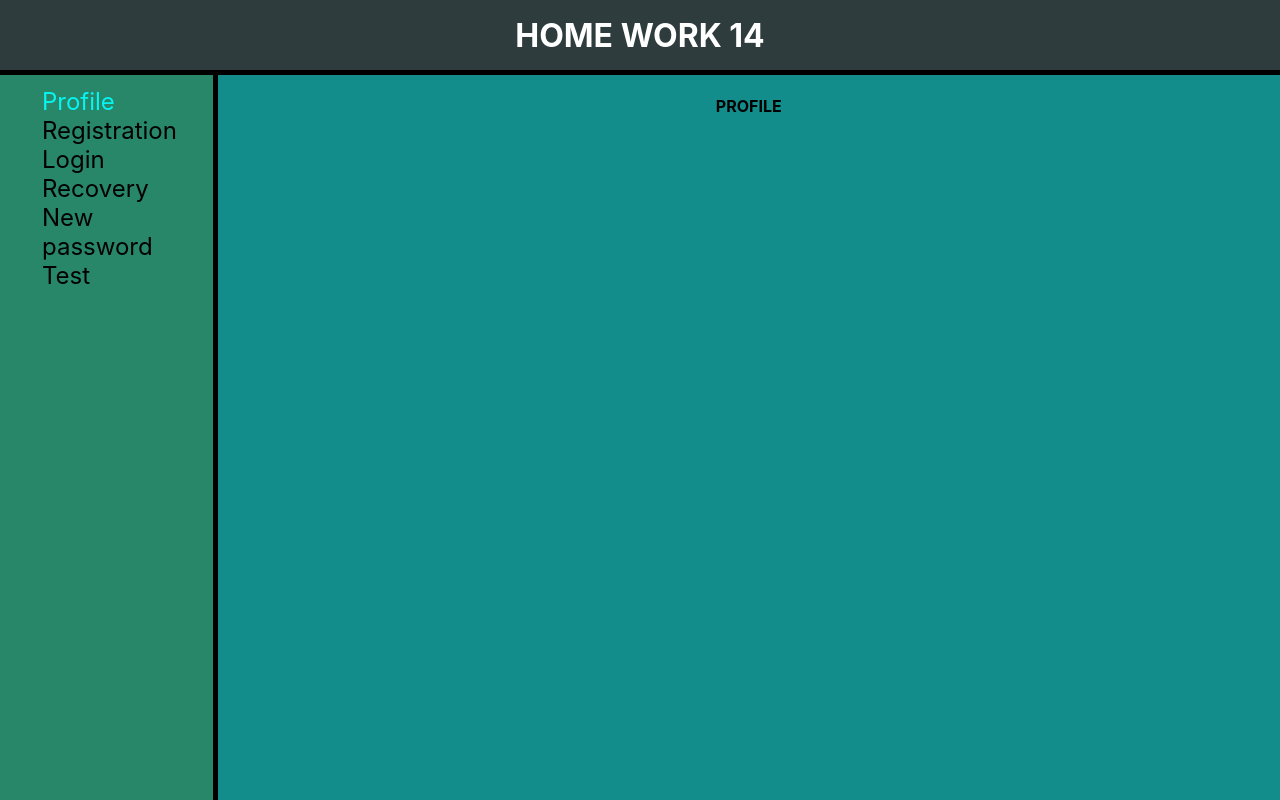
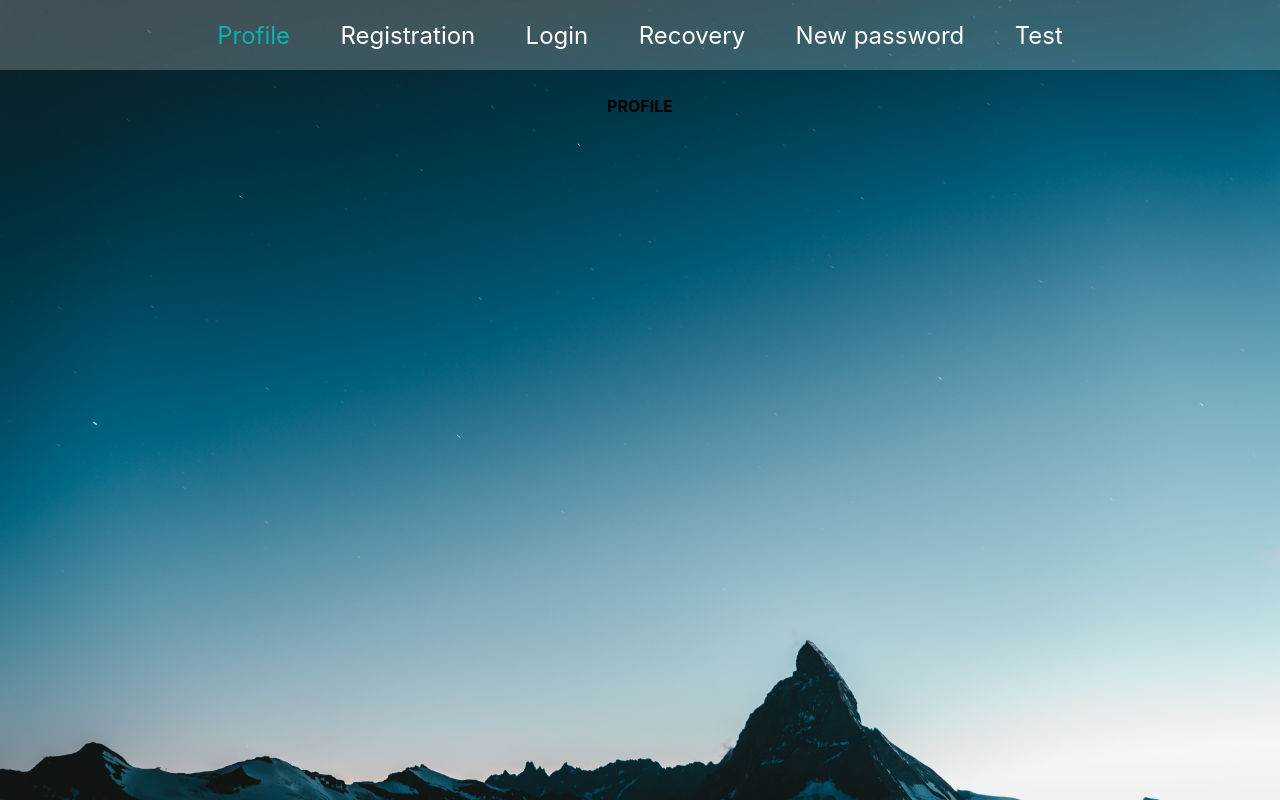
Before and after one commit to Rumata-SL/Learning-cards, a React (Create React App) app: page /profile/#/profile/ in a window 1280 px wide. Built offline with nearby package versions, Linux system fonts and the light colour scheme.

Commit message:
added background image

```diff
--- a/src/App.css
+++ b/src/App.css
@@ -10,11 +10,11 @@
     grid-gap: 5px;
     grid-template-areas:
     "h h"
-    "n c";
+    "c c";
 }
 
 .app-wrapper {
     grid-area: c;
-    background-color: rgba(32, 240, 237, 0.59);
+    /*background-color: rgb(255, 255, 255);*/
     text-align: center;
 }
--- a/src/App.tsx
+++ b/src/App.tsx
@@ -1,7 +1,7 @@
 import './App.css';
 import React from 'react';
 import {PATH} from "./enum/path";
-import {Nav} from "./components/nav/Nav";
+// import {Nav} from "./components/nav/Nav";
 import {Login} from "./components/login/Login";
 import {Header} from "./components/header/Header";
 import {Profile} from "./components/profile/Profile";
@@ -16,7 +16,7 @@ function App() {
   return (
     <div className="app">
         <Header/>
-        <Nav/>
+        {/*<Nav/>*/}
         <div className="app-wrapper">
             <Routes>
                 <Route path={'/'} element={<Navigate to={PATH.PROFILE}/>}/>
--- a/src/components/header/Header.module.css
+++ b/src/components/header/Header.module.css
@@ -4,9 +4,31 @@
     display: flex;
     align-items: center;
     justify-content: center;
-    background-color: rgba(182, 237, 243, 0.25);
+    background-color: rgba(255, 255, 255, 0.21);
     /*text-align: center;*/
-    font-size: 2em;
-    font-weight: bold;
+    /*font-size: 2em;*/
+    /*font-weight: bold;*/
     color: #fff;
 }
+.container{
+    width: 70%;
+    display: flex;
+    flex-direction: row;
+    justify-content: space-around;
+    list-style-type: none;
+
+}
+a {
+    text-decoration: none;
+    font-size: 1.5em;
+    color: #ffffff;
+    /*color: #fb5437;*/
+    /*color: #000;*/
+}
+.active {
+    color: #03b6b3;
+}
+.link:hover {
+    /*color: #af230a;*/
+    color: #000;
+}
--- a/src/components/header/Header.tsx
+++ b/src/components/header/Header.tsx
@@ -1,10 +1,26 @@
 import React from "react";
 import h from "./Header.module.css"
+import {NavLink} from "react-router-dom";
+import {PATH} from "../../enum/path";
+
+type IsActive = {
+    isActive: boolean
+}
 
 export const Header = () => {
+    const setActive = ({isActive}: IsActive) => isActive ? h.active : h.link
     return (
         <div className={h.wrapper}>
-            <div>HOME WORK 14</div>
+            {/*<div>HOME WORK 14</div>*/}
+            <div className={h.container}>
+                <div><NavLink className={setActive} to={PATH.PROFILE}>Profile</NavLink></div>
+                <div><NavLink className={setActive} to={PATH.REGISTRATION}>Registration</NavLink></div>
+                <div><NavLink className={setActive} to={PATH.LOGIN}>Login</NavLink></div>
+                <div><NavLink className={setActive} to={PATH.RECOVERY}>Recovery</NavLink></div>
+                <div><NavLink className={setActive} to={PATH.NEW_PASSWORD}>New password</NavLink></div>
+                <div><NavLink className={setActive} to={PATH.TEST}>Test</NavLink></div>
+                {/*<div><NavLink className={setActive} to={"error"}>Error</NavLink></div>*/}
+            </div>
         </div>
     );
 };
--- a/src/components/testComponent/Test.module.css
+++ b/src/components/testComponent/Test.module.css
@@ -8,11 +8,11 @@
 .container{
     width: 300px;
     height: 300px;
-    background-color: rgba(50, 151, 149, 0.86);
+    background-color: rgba(255, 255, 255, 0.57);
     display: flex;
     flex-direction: column;
     align-items: center;
     justify-content: center;
     border-radius: 5px;
-    border: 1px solid #000;
+    /*border: 1px solid #000;*/
 }
--- a/src/components/testComponent/superComponents/superInput/SuperInput.module.css
+++ b/src/components/testComponent/superComponents/superInput/SuperInput.module.css
@@ -3,7 +3,7 @@ margin:5px;
     width: 200px;
     height: 30px;
     border-radius: 3px;
-    background-color: rgba(48, 243, 196, 0.45);
+    background-color: rgba(255, 255, 255, 0.16);
     text-align: center;
     border: 1px solid #fff;
 }
--- a/src/index.css
+++ b/src/index.css
@@ -5,7 +5,10 @@ body {
     sans-serif;
   -webkit-font-smoothing: antialiased;
   -moz-osx-font-smoothing: grayscale;
-    background-color: #000;
+    /*background-image: url("assets/background.jpg");*/
+    background-image: url("assets/backgr.jpg");
+    background-size: cover;
+    /*background-color: #fff;*/
 }
 
 code {
```
Also changed, not shown: src/assets/backgr.jpg (added), src/assets/background.jpg (added).
